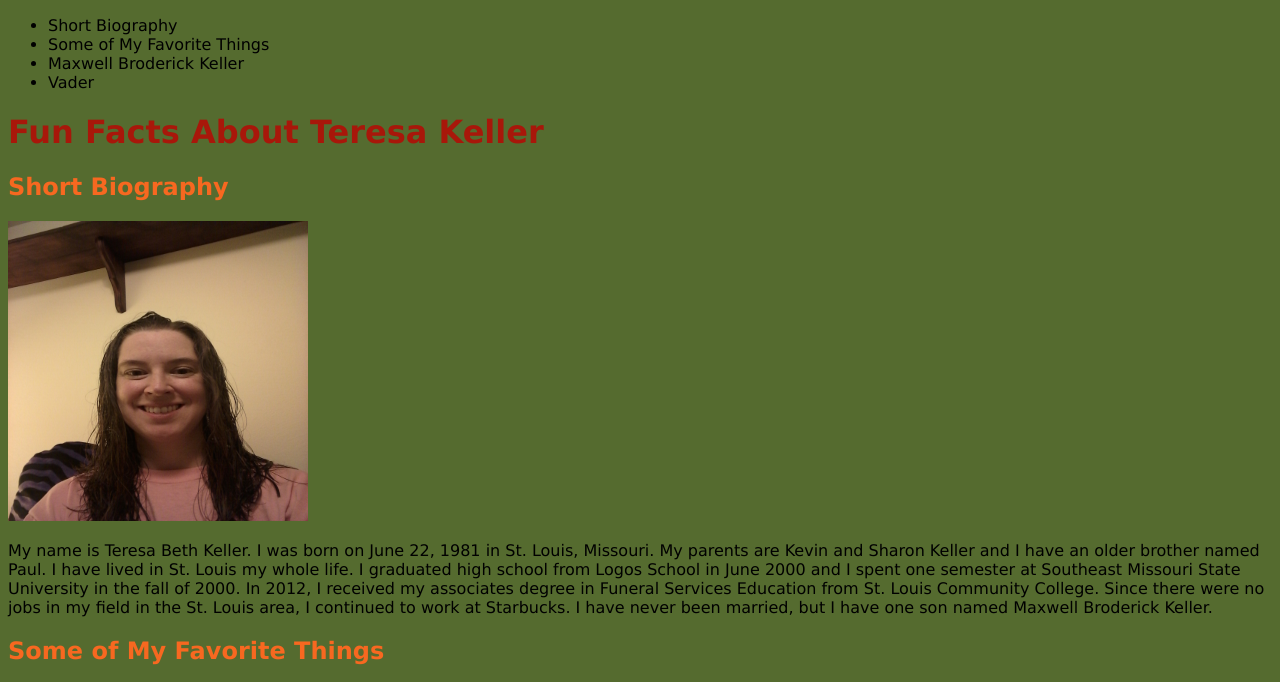
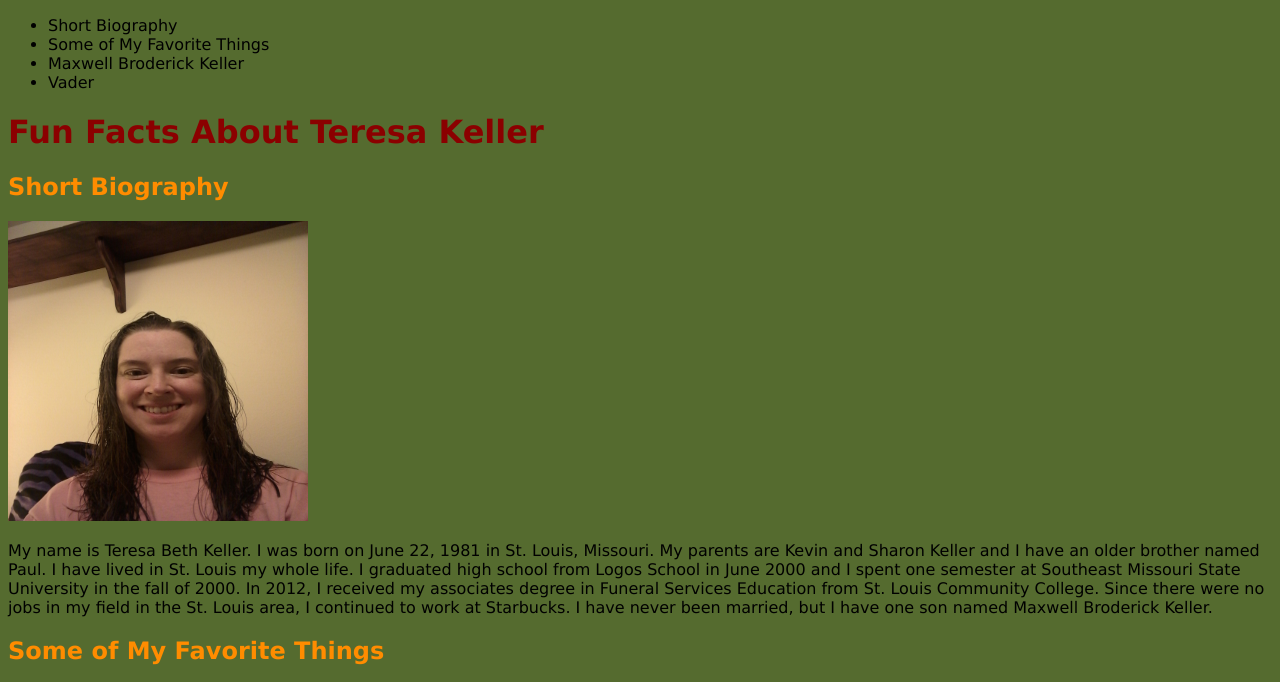
Before and after one commit to teresa-keller/html-me-something, a plain HTML site: page index.html in a window 1280 px wide. Shown: the top 682 px of the page. Drawn offline with Linux system fonts and the light colour scheme; files that its build step writes are made by us from their sources; files whose address does not match are found by name.

Commit message:
made everything better

```diff
--- a/mystyle/mystyle.css
+++ b/mystyle.css
@@ -3,10 +3,10 @@ body {
     font-family: Verdana;
 }
 h1 {
-    color: #a8170a;
+    color: darkred;
 }
 .heading {
-    color: #f76820;
+    color: darkorange;
 }
 #list-color {
     color: yellow;
```
